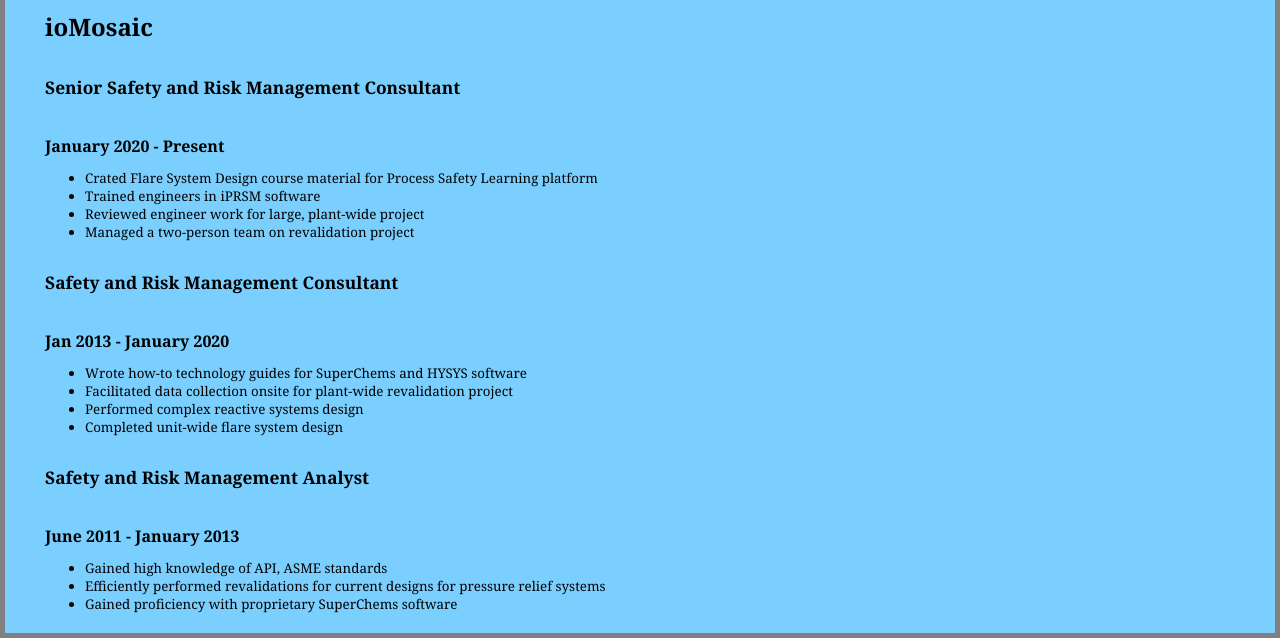
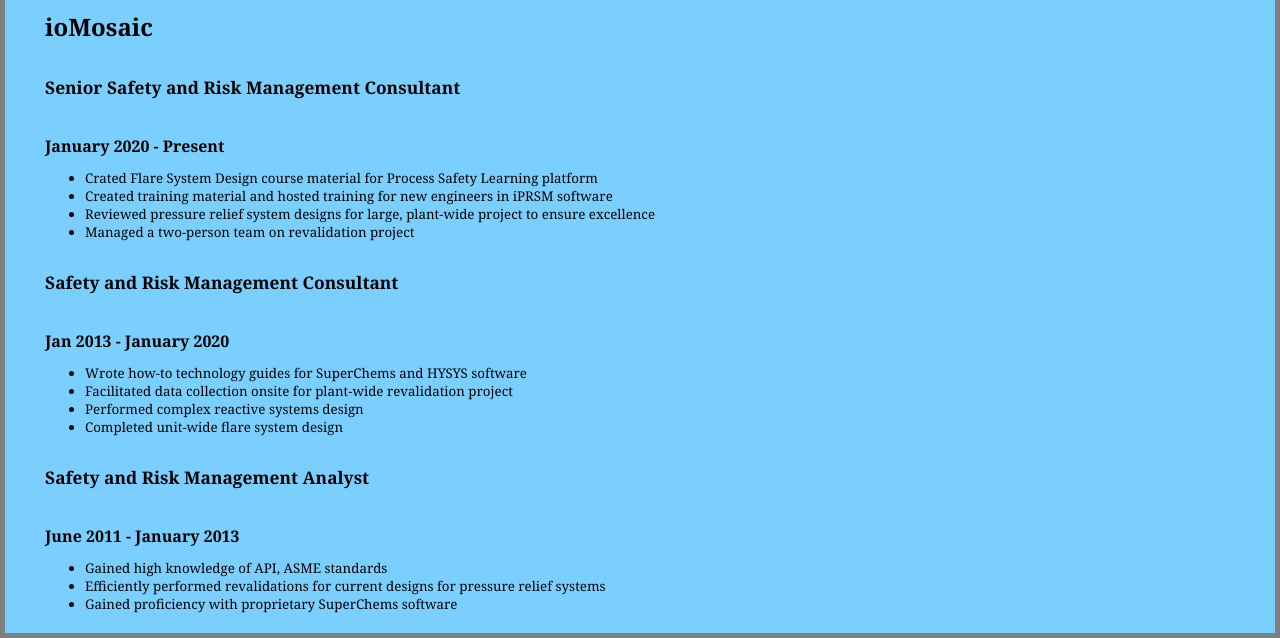
Before and after one commit to AlinaTrukhina/AlinaTrukhina.github.io, a plain HTML site: page index.html in a window 1280 px wide. Both pictures are taken after a click on the button "Experience". Shown: the part 215-853 px from the top of the page. Drawn offline with Linux system fonts and the light colour scheme.

Commit message:
Update index.html

```diff
--- a/index.html
+++ b/index.html
@@ -36,8 +36,8 @@
         <div class="list-content ">
         <ul>
             <li>Crated Flare System Design course material for Process Safety Learning platform</li>
-            <li>Trained engineers in iPRSM software</li>
-            <li>Reviewed engineer work for large, plant-wide project</li>
+            <li>Created training material and hosted training for new engineers in iPRSM software</li>
+            <li>Reviewed pressure relief system designs for large, plant-wide project to ensure excellence</li>
             <li>Managed a two-person team on revalidation project</li>
         </ul>
         </div>
```
